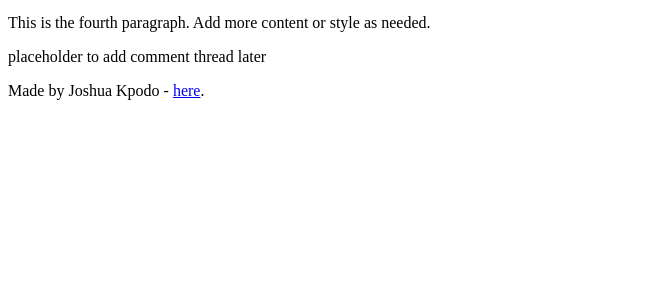
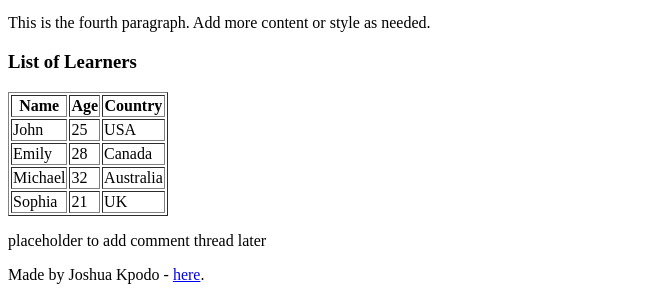
Before and after one commit to KpodoNet/My_First_Portfolio, a plain HTML site: page html_basic/index.html in a window 1280 px wide. Shown: the part 497-800 px from the top of the page, without its empty margins (0-664 px from the left). Drawn offline with Linux system fonts and the light colour scheme.

Commit message:
modified index.html

```diff
--- a/html_basic/index.html
+++ b/html_basic/index.html
@@ -31,6 +31,40 @@
         </p>
 
         <p>This is the fourth paragraph. Add more content or style as needed.</p>
+
+        <!-- Learners Table -->
+        <h3>List of Learners</h3>
+        <table border="1">
+          <thead>
+            <tr>
+              <th>Name</th>
+              <th>Age</th>
+              <th>Country</th>
+            </tr>
+          </thead>
+          <tbody>
+            <tr>
+              <td>John</td>
+              <td>25</td>
+              <td>USA</td>
+            </tr>
+            <tr>
+              <td>Emily</td>
+              <td>28</td>
+              <td>Canada</td>
+            </tr>
+            <tr>
+              <td>Michael</td>
+              <td>32</td>
+              <td>Australia</td>
+            </tr>
+            <tr>
+              <td>Sophia</td>
+              <td>21</td>
+              <td>UK</td>
+            </tr>
+          </tbody>
+        </table>
       </article>
 
       <aside>
```
